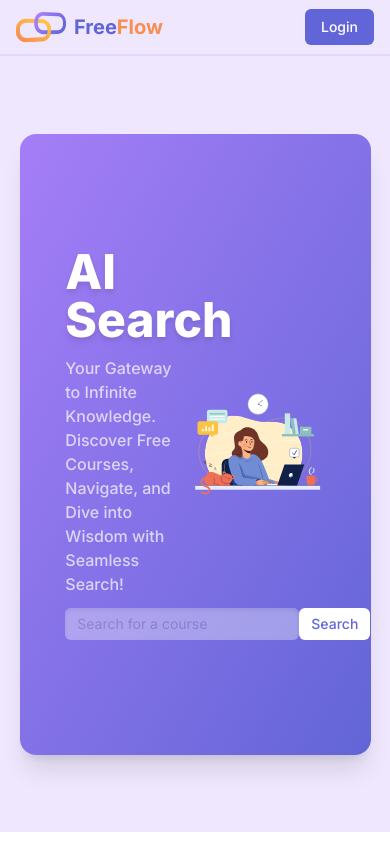
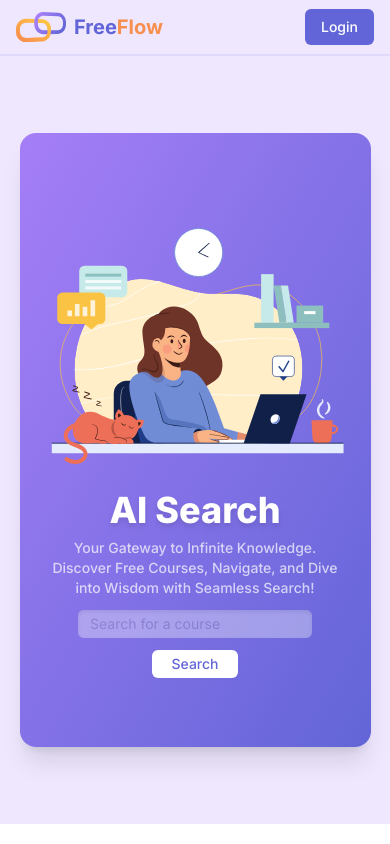
Before and after one commit to Byte-Breakers/free-flow, a Next.js app: page / in a window 390 px wide. Built offline with nearby package versions, Linux system fonts and the light colour scheme.

Commit message:
Made landing page responsive

```diff
--- /dev/null
+++ b/app/components/landingDesktop.tsx
@@ -0,0 +1,42 @@
+import React from 'react'
+import Image from 'next/image'
+
+const LandingPageDesktop = () => {
+  return (
+    <div className="hidden md:flex h-[92dvh] w-full items-center justify-around bg-[#EEE7FE]">
+        {/* Card */}
+        <div className="flex h-[80%] w-[90%] justify-around rounded-2xl bg-gradient-to-br from-[#A57EF7] to-[#6265D7] px-[10%] py-[5%] shadow-xl">
+          {/* Hero Section */}
+          <div className="flex  h-full w-[40%] flex-col justify-center">
+            {/* AI Search Heading */}
+            <h1 className="text-5xl font-extrabold text-white drop-shadow-md">
+              AI Search
+            </h1>
+            {/* Description */}
+            <p className="mt-3 font-medium text-white opacity-70 ">
+              {" "}
+              Your Gateway to Infinite Knowledge. Discover Free Courses,
+              Navigate, and Dive into Wisdom with Seamless Search!
+            </p>
+            {/* Search bar and Button */}
+            <form action="" className="flex h-8 mt-3">
+              <input
+                type="search"
+                className="rounded-md px-3 text-sm opacity-35 shadow-inner shadow-neutral-300"
+                placeholder="Search for a course"
+              />
+              <div className="w-[2%]" />
+              <button className="rounded-md bg-white px-3 text-sm font-medium text-[#6265D7]">
+                Search</button>
+            </form>
+          </div>
+          {/* Illustration */}
+          <div className="relative h-full w-1/2">
+            <Image fill src="/mainIllustration.svg" alt="logo" />
+          </div>
+        </div>
+      </div>
+  )
+}
+
+export default LandingPageDesktop
--- /dev/null
+++ b/app/components/landingMobile.tsx
@@ -0,0 +1,40 @@
+import React from 'react'
+import Image from 'next/image'
+
+const LandingPageMobile = () => {
+    return (
+        <div className="flex md:hidden h-[91dvh] w-full items-center justify-around bg-[#EEE7FE]">
+            {/* Card */}
+            <div className="flex flex-col items-center justify-center h-[80%] w-[90%] rounded-2xl bg-gradient-to-br from-[#A57EF7] to-[#6265D7] px-[4%] py-[5%] shadow-xl">
+                {/* Illustration */}
+                <div className="relative h-1/2 w-full ">
+                    <Image fill src="/mainIllustration.svg" alt="logo" />
+                </div>
+                {/* Hero Section */}
+                <div className="flex flex-col justify-center items-center">
+                    {/* AI Search Heading */}
+                    <h1 className="text-4xl font-extrabold text-white drop-shadow-md text-center">
+                        AI Search
+                    </h1>
+                    {/* Description */}
+                    <p className="mt-2 text-center max-w-72  font-medium text-white opacity-70 text-sm ">
+                        Your Gateway to Infinite Knowledge. Discover Free Courses,
+                        Navigate, and Dive into Wisdom with Seamless Search!
+                    </p>
+                    {/* Search bar and Button */}
+                    <form action="" className="flex flex-col items-center h-8 mt-3">
+                        <input
+                            type="search"
+                            className="rounded-md px-3 py-1 text-sm opacity-35 shadow-inner shadow-neutral-300"
+                            placeholder="Search for a course"
+                        />
+                    </form>
+                    <button className="rounded-md mt-2 py-1 bg-white w-[30%] text-sm font-medium text-[#6265D7]">
+                            Search</button>
+                </div>
+            </div>
+        </div>
+    )
+}
+
+export default LandingPageMobile
--- a/app/login/page.tsx
+++ b/app/login/page.tsx
@@ -18,7 +18,6 @@ const LoginPage = () => {
       <div className='h-[92vh] bg-[#EEE7FE] flex flex-col items-center justify-center'>
         <h1 className='font-semibold text-xl'>Login via Google</h1>
         <button className='w-24 mt-2 py-1 bg-[#6265D7] rounded-md text-white'> Login </button>
-
       </div>
     </>
   )
--- a/app/page.tsx
+++ b/app/page.tsx
@@ -1,44 +1,15 @@
 import Image from "next/image";
 import { FiSearch } from "react-icons/fi";
 import Navbar from "./components/navbar";
+import LandingPageDesktop from "./components/landingDesktop";
+import LandingPageMobile from "./components/landingMobile";
 
 export default function Home() {
   return (
     <main className="relative h-screen w-screen">
       <Navbar />
-      <div className="flex h-[92dvh] w-full items-center justify-around bg-[#EEE7FE]">
-        {/* Card */}
-        <div className="flex h-[80%] w-[90%] justify-around rounded-2xl bg-gradient-to-br from-[#A57EF7] to-[#6265D7] px-[10%] py-[5%] shadow-xl">
-          {/* Hero Section */}
-          <div className="flex  h-full w-[40%] flex-col justify-center">
-            {/* AI Search Heading */}
-            <h1 className="text-5xl font-extrabold text-white drop-shadow-md">
-              AI Search
-            </h1>
-            {/* Description */}
-            <p className="mt-3 font-medium text-white opacity-70 ">
-              {" "}
-              Your Gateway to Infinite Knowledge. Discover Free Courses,
-              Navigate, and Dive into Wisdom with Seamless Search!
-            </p>
-            {/* Search bar and Button */}
-            <form action="" className="flex h-8 mt-3">
-              <input
-                type="search"
-                className="rounded-md px-3 text-sm opacity-35 shadow-inner shadow-neutral-300"
-                placeholder="Search for a course"
-              />
-              <div className="w-[2%]" />
-              <button className="rounded-md bg-white px-3 text-sm font-medium text-[#6265D7]">
-                Search</button>
-            </form>
-          </div>
-          {/* Illustration */}
-          <div className="relative h-full w-1/2">
-            <Image fill src="/mainIllustration.svg" alt="logo" />
-          </div>
-        </div>
-      </div>
+      <LandingPageDesktop />
+      <LandingPageMobile/>
     </main>
   );
 }
```
